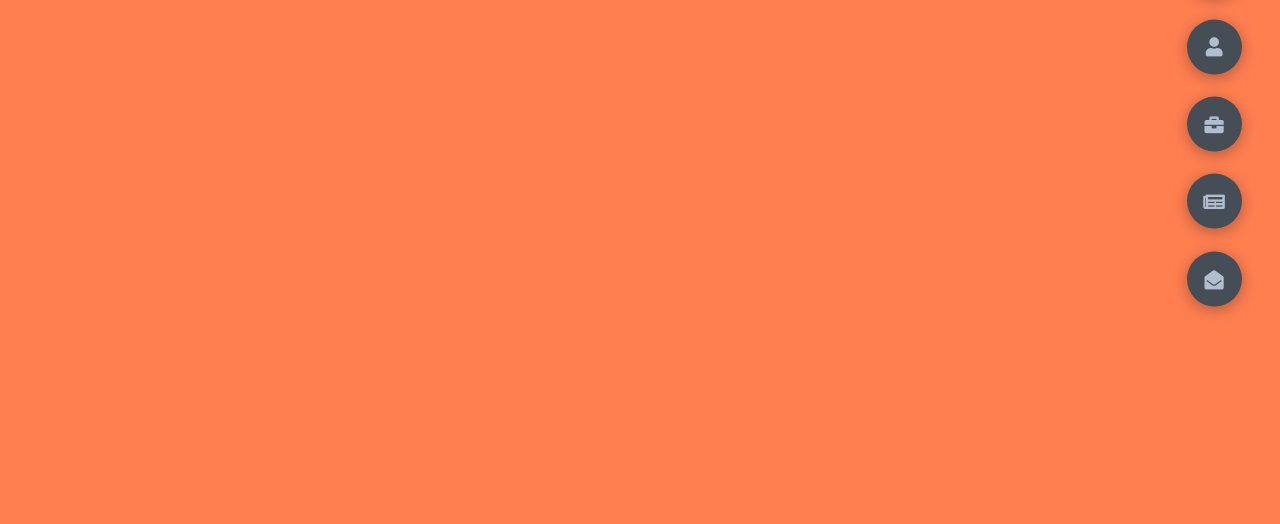
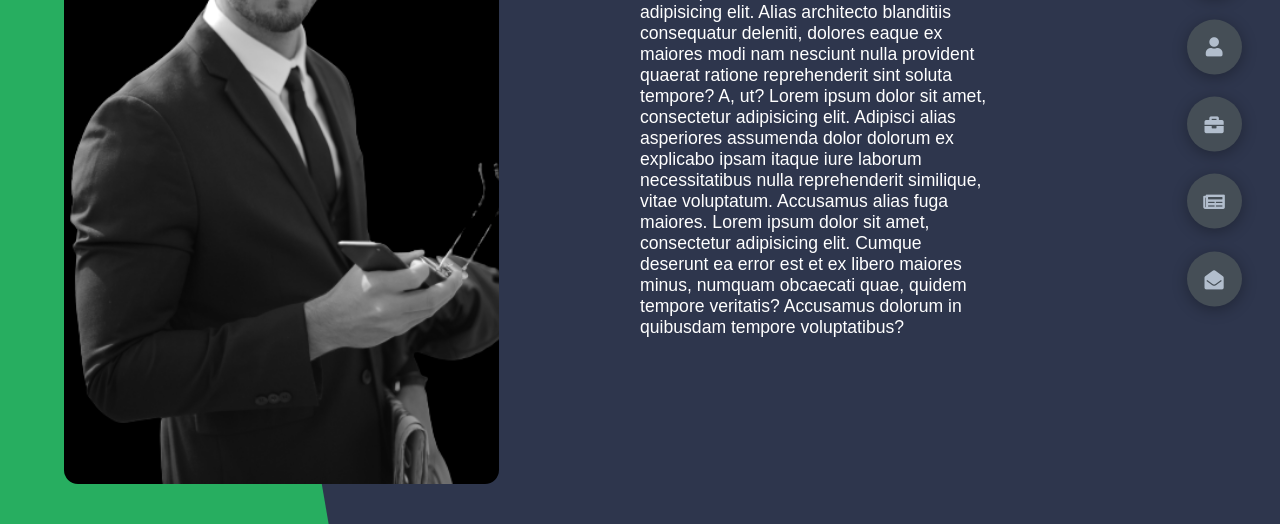
Before and after one commit to mk9140/mk9140.github.io, a plain HTML site: page index.html in a window 1280 px wide. Shown: the part 276-800 px from the top of the page. Drawn offline with Linux system fonts and the light colour scheme; a web font is replaced by a local one.

Commit message:
header layout

```diff
--- a/index.html
+++ b/index.html
@@ -16,7 +16,26 @@
 </head>
 <body class="main-content">
 <header class="section sec1 header active" id="home">
-
+	<div class="header-content">
+		<div class="left-header">
+			<!--	イメージの拝啓	-->
+			<div class="h-shape"></div>
+			<!--	イメージ	-->
+			<div class="image">
+				<img src="img/hero.png" alt="">
+			</div>
+		</div>
+		<div class="right-header">
+			<h1 class="name">
+				인삿말 <span>내이름</span>
+			</h1>
+			<p>
+				Lorem ipsum dolor sit amet, consectetur adipisicing elit. Alias architecto blanditiis consequatur deleniti, dolores eaque ex maiores modi nam nesciunt nulla provident quaerat ratione reprehenderit sint soluta tempore? A, ut?
+				Lorem ipsum dolor sit amet, consectetur adipisicing elit. Adipisci alias asperiores assumenda dolor dolorum ex explicabo ipsam itaque iure laborum necessitatibus nulla reprehenderit similique, vitae voluptatum. Accusamus alias fuga maiores.
+				Lorem ipsum dolor sit amet, consectetur adipisicing elit. Cumque deserunt ea error est et ex libero maiores minus, numquam obcaecati quae, quidem tempore veritatis? Accusamus dolorum in quibusdam tempore voluptatibus?
+			</p>
+		</div>
+	</div>
 </header>
 <main>
 	<section class="section sec2 about" id="about">
--- a/styles/styles.scss
+++ b/styles/styles.scss
@@ -62,30 +62,23 @@ section {
 .sec1 {
   display: none;
   transform: translateY(0) scale(1);
-  background-color: coral;
 }
 
 .sec2 {
   display: none;
   transform: translateY(0) scale(1);
-  background-color: slateblue;
-
 }
 .sec3 {
   display: none;
   transform: translateY(0) scale(1);
-  background-color: aquamarine;
-
 }
 .sec4 {
   display: none;
   transform: translateY(0) scale(1);
-  background-color: greenyellow;
 }
 .sec5 {
   display: none;
   transform: translateY(0) scale(1);
-  background-color: khaki;
 }
 
 //活性化中のsection
@@ -153,3 +146,62 @@ section {
     }
   }
 }
+
+// ヘッダー
+.header-content {
+  display: grid;
+  grid-template-columns: repeat(2, 1fr); // 2列
+  height: 100%;
+
+  .left-header {
+    display: flex;
+    align-items: center;
+    position: relative;
+    .h-shape {
+      transition: all .4s ease-in-out;
+      width: 65%;
+      height: 100%;
+      background-color: var(--color-secondary);
+      position: absolute;
+      left: 0;
+      top: 0;
+      z-index: -1; //イメージの後ろに配置する
+      clip-path: polygon(0 0, 46% 0, 79% 100%, 0% 100%); //クリッピング. https://www.cssportal.com/css-clip-path-generator/
+    }
+    .image {
+      border-radius: var(--br-sm-2);
+      height: 90%;
+      width: 68%;
+      margin-left: 4rem;
+      background-color: var(--color-black);
+      transition: all .4s ease-in-out;
+      img {
+        width: 100%;
+        height: 100%;
+        object-fit: cover; // 内容がコンテナより大きい場合は合うように切り取られる
+        transition: all .4s ease-in-out;
+        filter: grayscale(100%); // 黒白イメージにする
+        &:hover {
+          filter: grayscale(0%); // マウスオーバーするとカラーイメージにする
+        }
+      }
+    }
+  }
+
+  .right-header {
+    display: flex;
+    flex-direction: column;
+    justify-content: center;
+    padding-right: 18rem;
+    .name {
+      font-size: 3rem;
+      span {
+        color: var(--color-secondary);
+      }
+      p {
+        margin: 1.5rem 0;
+        line-height: 2rem;
+      }
+    }
+  }
+}
```
Also changed, not shown: img/hero.png (added), styles/styles.css.
